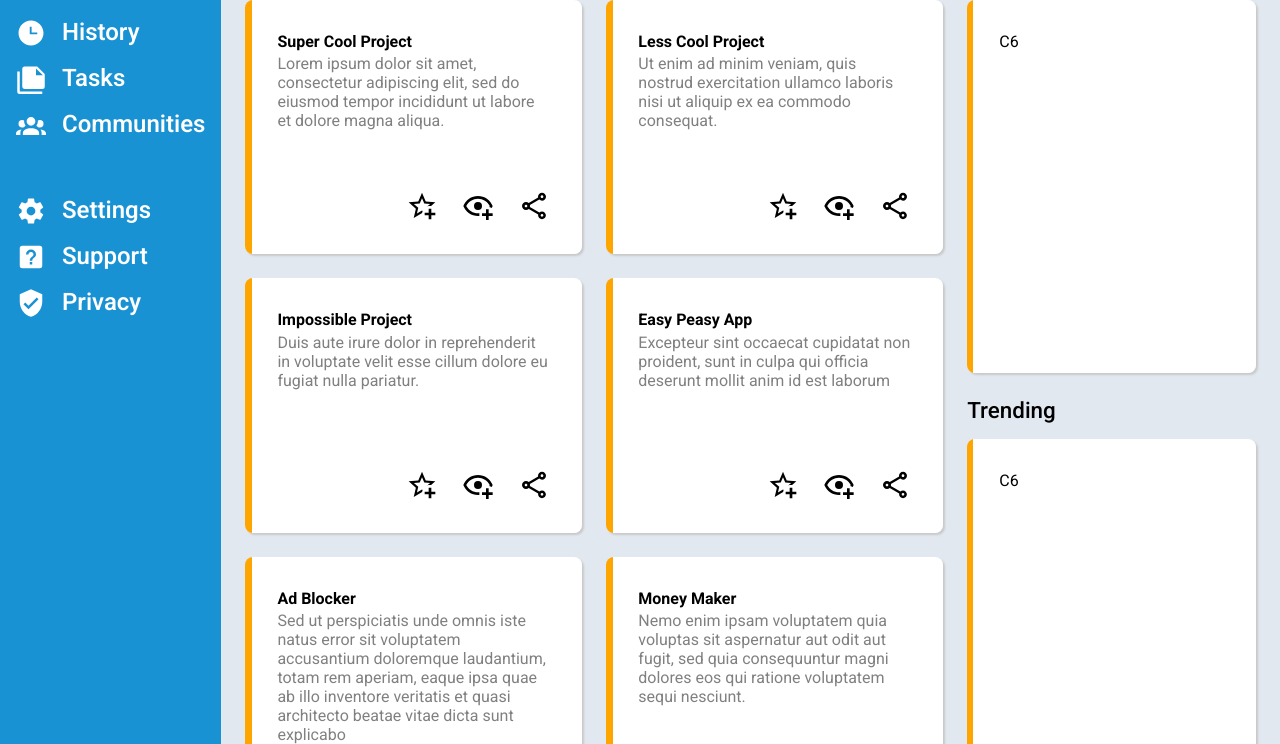
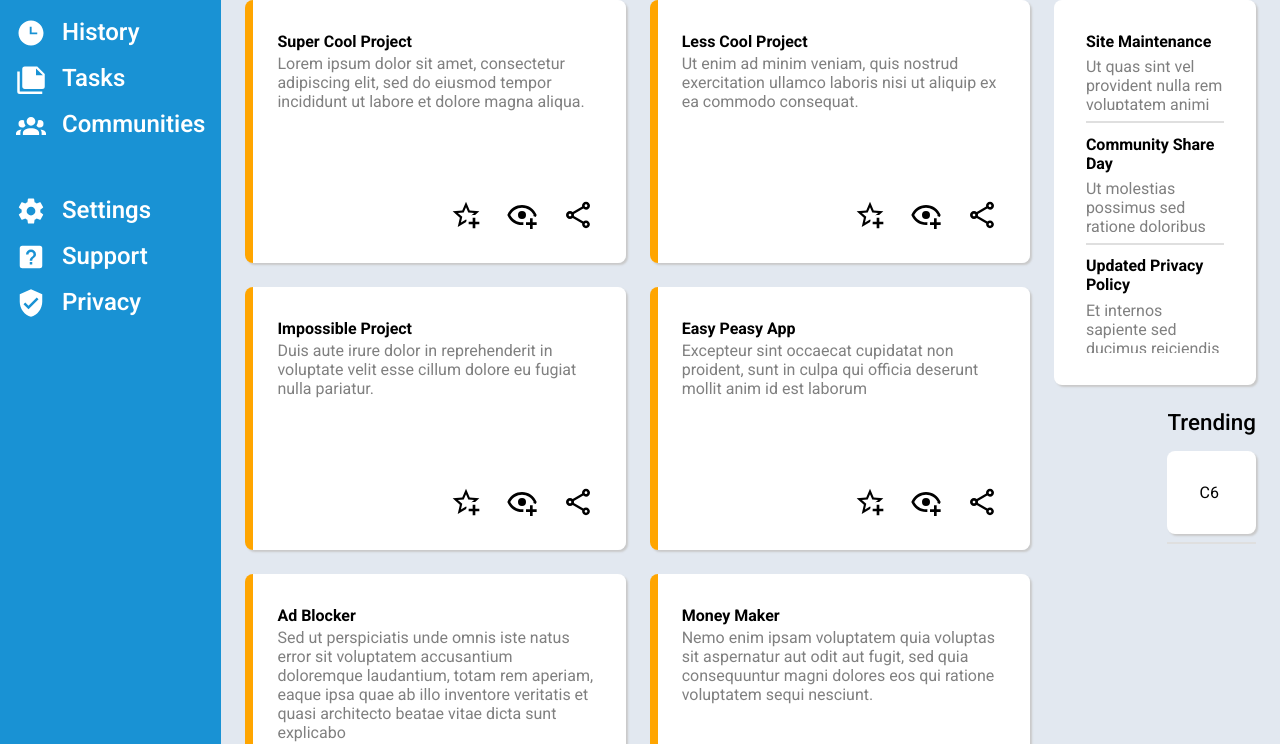
Before and after one commit to Mickelmore1/admin-dashboard, a plain HTML site: page index.html in a window 1280 px wide. Shown: the part 242-986 px from the top of the page. Drawn offline with Linux system fonts and the light colour scheme.

Commit message:
Further styling

```diff
--- a/index.html
+++ b/index.html
@@ -139,12 +139,22 @@
         </div>
         <div class="announcements">
             <h3>Announcements</h3>
-            <div class="card">C6</div>
+            <div class="card card-announcements">
+                <h4>Site Maintenance</h4>
+                <p class="p-announcements">Ut quas sint vel provident nulla rem voluptatem animi id magnam iste et fugiat natus. Vel aspernatur officiis aut velit eaque eos totam autem.</p>
+                <hr>
+                <h4>Community Share Day</h4>
+                <p class="p-announcements">Ut molestias possimus sed ratione doloribus eos distinctio quia eum voluptatem eaque ut illum aliquam.</p>
+                <hr>
+                <h4>Updated Privacy Policy</h4>
+                <p class="p-announcements">Et internos sapiente sed ducimus reiciendis sed ullam aperiam quo modi nostrum aut iure voluptatem sit similique soluta. </p>
+            </div>
 
         </div>
         <div class="trending">
             <h3>Trending</h3>
-            <div class="card">C6</div>
+            <div class="card card-trending">C6</div>
+            <hr>
 
         </div>
     </section>
--- a/style.css
+++ b/style.css
@@ -196,10 +196,12 @@ h1 {
 .container {
     background-color: #E2E8F0;
     display: grid;
-    grid-template-columns: 2.5fr 1fr;
+    grid-template-columns: 4fr 1fr;
+    grid-template-rows: 1fr 1fr;
     box-sizing: border-box;
     padding: 1.5rem 1.5rem 3rem 1.5rem;
     row-gap: 1.5rem;
+    justify-items: end;
 }
 
 .projects {
@@ -238,7 +240,6 @@ h3 {
     background: linear-gradient(to right, orange 2%, white 0%);
     border-radius: 8px;
     box-shadow: 2px 2px 2px var(--shadow);
-    flex: 1;
     padding: 2rem;
 
     display: flex;
@@ -247,24 +248,45 @@ h3 {
     gap: 0.2rem;
 }
 
+.card-announcements,
+.card-trending {
+    display: flex;
+    flex-direction: column;
+    justify-content: space-between;
+    background: #ffffff;
+
+    max-width: 350px;
+  /*  grid-template-rows: repeat(8, 1fr); */
+}
+
 .card-icons {
     display: flex;
     justify-content: end;
     gap: 1.5rem;
 }
+
 .svg-card {
     width: 2rem;
     cursor: pointer;
+}
+
+h4 {
+    display: flex;
+    align-items: center;
 }
 
 p {
     color: grey;
     padding-top: 0.2rem;
 }
-/*.announcements,
-.trending {
-    display: grid;
-    grid-template-rows: 1fr 10.5fr;
-    gap: 1rem;
 
+.p-announcements {
+    max-height: 7vh;
+    overflow: hidden;
+    text-overflow: ellipsis;
 }
+
+hr {
+    border: 1px solid rgb(223, 223, 223);
+    margin: 0.5rem 0rem;
+}
```
